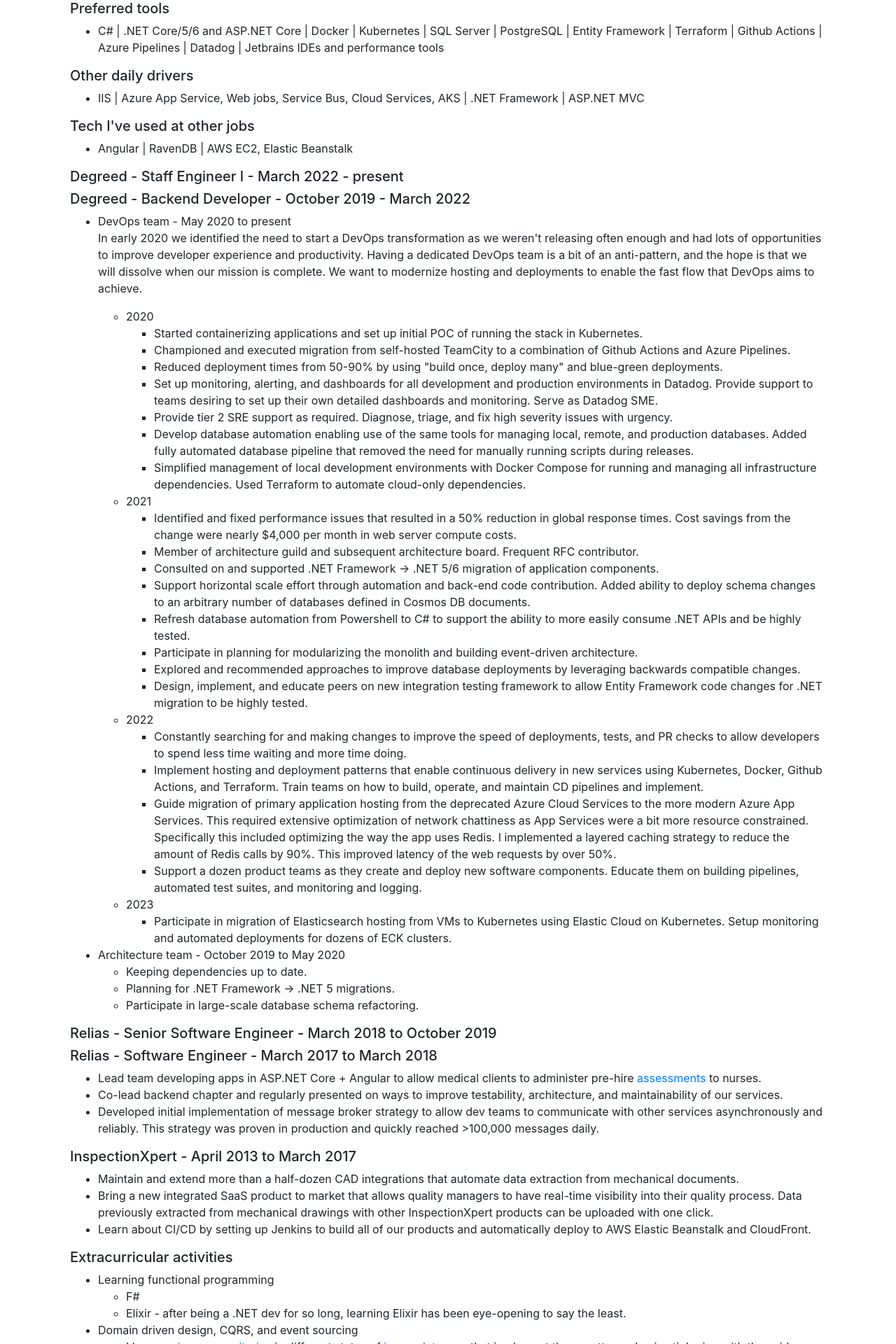
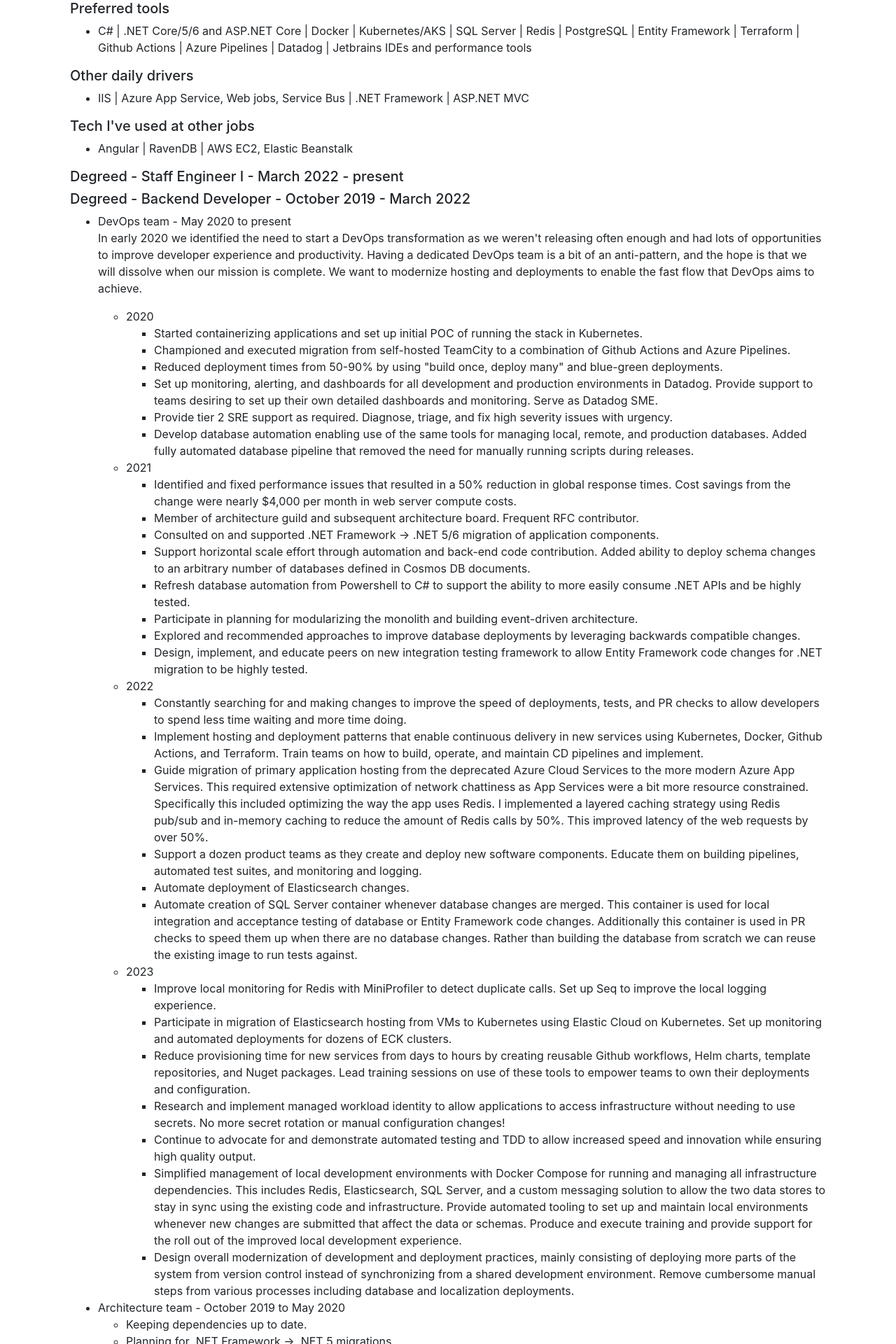
Before and after one commit to dmmusil/dmmusil.github.io, an Angular app in the folder dmmusil/: page /about in a window 1280 px wide. Shown: the part 560-2480 px from the top of the page at 70% size. Built offline with nearby package versions, Linux system fonts and the light colour scheme.

Commit message:
More 2022/3 details

```diff
--- a/dmmusil/src/app/about/about.component.html
+++ b/dmmusil/src/app/about/about.component.html
@@ -19,16 +19,16 @@
   <h5>Preferred tools</h5>
   <ul>
     <li>
-      C# | .NET Core/5/6 and ASP.NET Core | Docker | Kubernetes | SQL Server |
-      PostgreSQL | Entity Framework | Terraform | Github Actions | Azure
-      Pipelines | Datadog | Jetbrains IDEs and performance tools
+      C# | .NET Core/5/6 and ASP.NET Core | Docker | Kubernetes/AKS | SQL Server
+      | Redis | PostgreSQL | Entity Framework | Terraform | Github Actions |
+      Azure Pipelines | Datadog | Jetbrains IDEs and performance tools
     </li>
   </ul>
   <h5>Other daily drivers</h5>
   <ul>
     <li>
-      IIS | Azure App Service, Web jobs, Service Bus, Cloud Services, AKS | .NET
-      Framework | ASP.NET MVC
+      IIS | Azure App Service, Web jobs, Service Bus | .NET Framework | ASP.NET
+      MVC
     </li>
   </ul>
   <h5>Tech I've used at other jobs</h5>
@@ -79,11 +79,6 @@
               managing local, remote, and production databases. Added fully
               automated database pipeline that removed the need for manually
               running scripts during releases.
-            </li>
-            <li>
-              Simplified management of local development environments with
-              Docker Compose for running and managing all infrastructure
-              dependencies. Used Terraform to automate cloud-only dependencies.
             </li>
           </ul>
         </li>
@@ -149,13 +144,24 @@
               required extensive optimization of network chattiness as App
               Services were a bit more resource constrained. Specifically this
               included optimizing the way the app uses Redis. I implemented a
-              layered caching strategy to reduce the amount of Redis calls by
-              90%. This improved latency of the web requests by over 50%.
+              layered caching strategy using Redis pub/sub and in-memory caching
+              to reduce the amount of Redis calls by 50%. This improved latency
+              of the web requests by over 50%.
             </li>
             <li>
               Support a dozen product teams as they create and deploy new
               software components. Educate them on building pipelines, automated
               test suites, and monitoring and logging.
+            </li>
+            <li>Automate deployment of Elasticsearch changes.</li>
+            <li>
+              Automate creation of SQL Server container whenever database
+              changes are merged. This container is used for local integration
+              and acceptance testing of database or Entity Framework code
+              changes. Additionally this container is used in PR checks to speed
+              them up when there are no database changes. Rather than building
+              the database from scratch we can reuse the existing image to run
+              tests against.
             </li>
           </ul>
         </li>
@@ -164,9 +170,49 @@
           2023
           <ul>
             <li>
+              Improve local monitoring for Redis with MiniProfiler to detect
+              duplicate calls. Set up Seq to improve the local logging
+              experience.
+            </li>
+            <li>
               Participate in migration of Elasticsearch hosting from VMs to
-              Kubernetes using Elastic Cloud on Kubernetes. Setup monitoring and
-              automated deployments for dozens of ECK clusters.
+              Kubernetes using Elastic Cloud on Kubernetes. Set up monitoring
+              and automated deployments for dozens of ECK clusters.
+            </li>
+            <li>
+              Reduce provisioning time for new services from days to hours by
+              creating reusable Github workflows, Helm charts, template
+              repositories, and Nuget packages. Lead training sessions on use of
+              these tools to empower teams to own their deployments and
+              configuration.
+            </li>
+            <li>
+              Research and implement managed workload identity to allow
+              applications to access infrastructure without needing to use
+              secrets. No more secret rotation or manual configuration changes!
+            </li>
+            <li>
+              Continue to advocate for and demonstrate automated testing and TDD
+              to allow increased speed and innovation while ensuring high
+              quality output.
+            </li>
+            <li>
+              Simplified management of local development environments with
+              Docker Compose for running and managing all infrastructure
+              dependencies. This includes Redis, Elasticsearch, SQL Server, and
+              a custom messaging solution to allow the two data stores to stay
+              in sync using the existing code and infrastructure. Provide
+              automated tooling to set up and maintain local environments
+              whenever new changes are submitted that affect the data or
+              schemas. Produce and execute training and provide support for the
+              roll out of the improved local development experience.
+            </li>
+            <li>
+              Design overall modernization of development and deployment
+              practices, mainly consisting of deploying more parts of the system
+              from version control instead of synchronizing from a shared
+              development environment. Remove cumbersome manual steps from
+              various processes including database and localization deployments.
             </li>
           </ul>
         </li>
```
